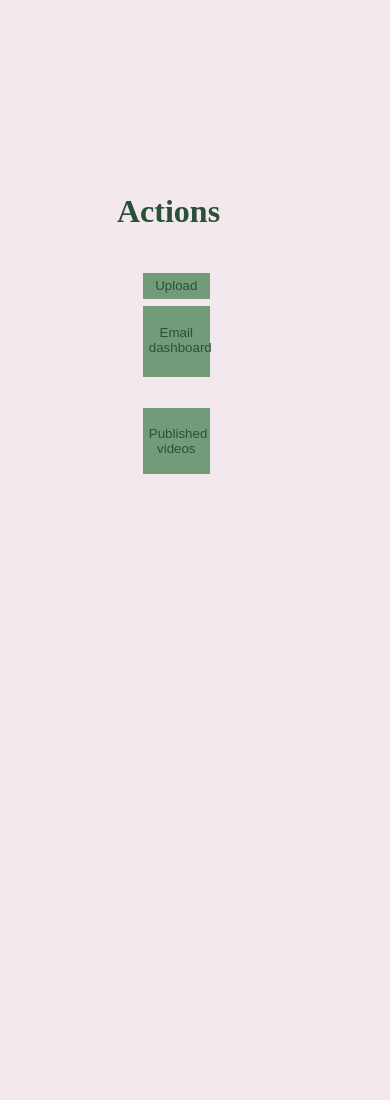
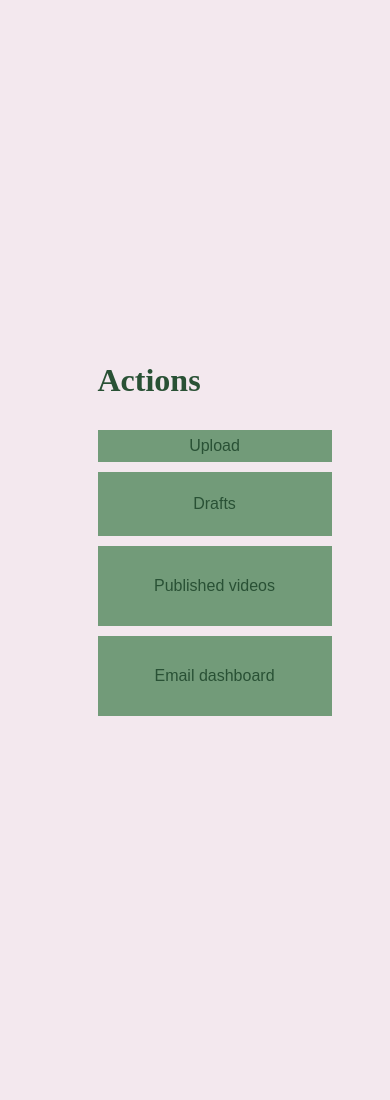
Before and after one commit to ShayanBahrainy/Scenes, a Python web app: template templates/admin_dashboard.html in a window 390 px wide. Shown: the part 335-1435 px from the top of the page. Before the commit the page ends 809 px from the top, so only its background shows below. Run offline with Jinja, Linux system fonts and the light colour scheme; the template is opened without the code that fills it, so the values that code supplies are empty.

Commit message:
Fix position + size of action section of admin page on both mobile and desktop.

```diff
--- a/static/admin_dashboard.css
+++ b/static/admin_dashboard.css
@@ -62,42 +62,34 @@
 
 .action-section {
     position: absolute;
+    width: 30%;
+    left: 5%;
     top: 10%;
-    left: 10%;
     height: 90%;
     color: var(--tint-color);
+    display: flex;
+    flex-direction: column;
+    gap: 10px;
 }
 
 .upload-button {
-    position: absolute;
     width: 75%;
-    left: 12.5%;
-    top: 10%;
     height: 2em;
 }
 
 .drafts-button {
-    position: absolute;
     width: 75%;
-    left: 12.5%;
-    top: 20%;
     height: 4em;
 }
 
 .published-button {
-    position: absolute;
     width: 75%;
-    left: 12.5%;
     height: 5em;
-    top: 30%;
 }
 
 .email-dashboard {
-    position: absolute;
     width: 75%;
-    left: 12.5%;
     height: 5em;
-    top: 40%;
 }
 
 
@@ -130,26 +122,14 @@
     }
 
     .action-section {
-        left: 30%;
-        top: 60%;
-        height: 40%;
+        top: 80%;
+        left: 25%;
+        width: 60%;
     }
 
     .action-section button {
-        width: 65%;
-        left: 25%;
-    }
-
-    .upload-button {
-        top: 30%;
-    }
-
-    .drafts-button {
-        top: 45%;
-    }
-
-    .published-button {
-        top: 70%;
+        width: 100%;
+        font-size: 1em;
     }
 
 }
```
